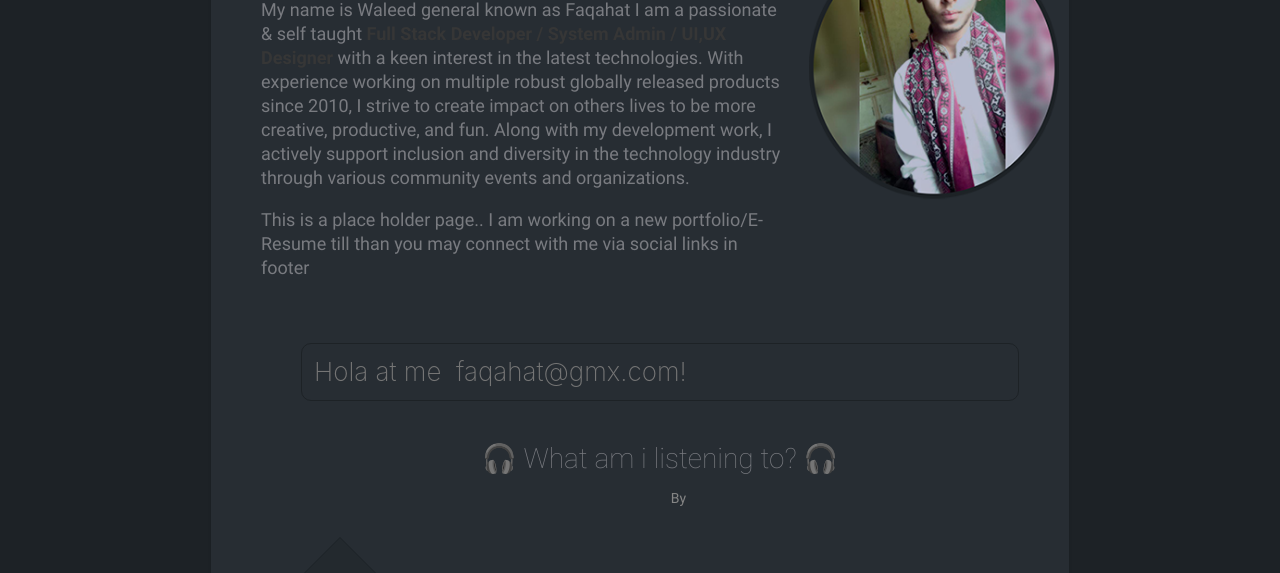
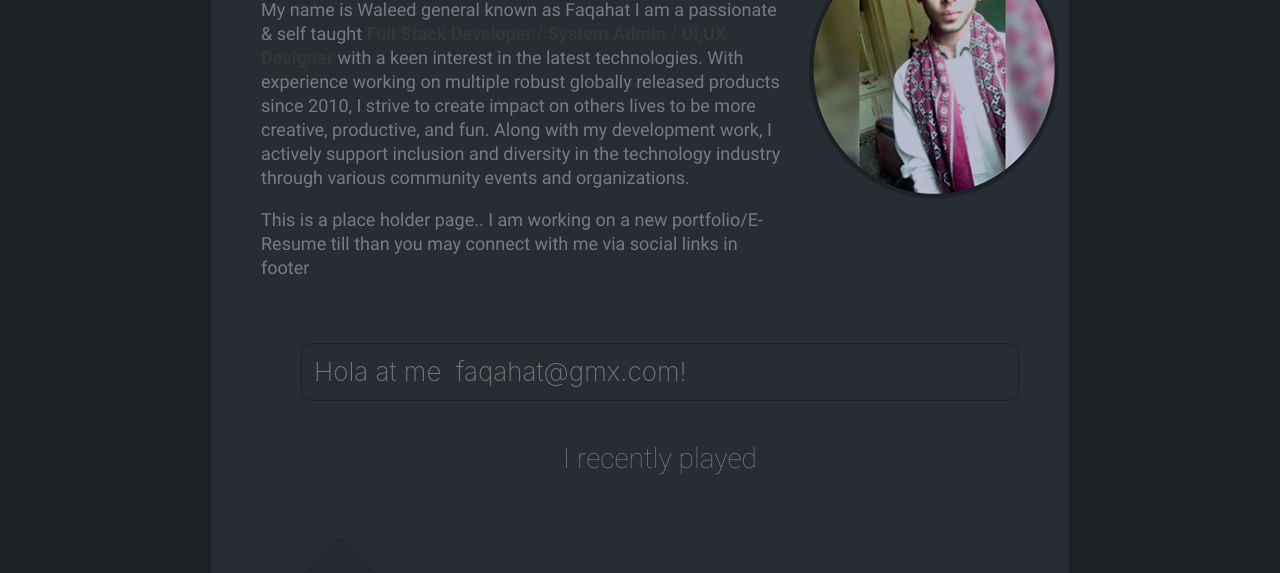
Before and after one commit to Faqahat/faqahat.com, a Gatsby site: page / in a window 1280 px wide. Shown: the part 186-759 px from the top of the page. Built offline with nearby package versions, Linux system fonts and the light colour scheme; Gatsby itself is replaced by a stand-in of ours; no server answers.

Commit message:
Fixed Loop

```diff
--- a/src/components/spotify.js
+++ b/src/components/spotify.js
@@ -7,7 +7,7 @@ import axios from "axios";
 
 const Spotify = () => {
     let [playingDetails,setPlayingDetails] = useState({
-                isPlaying : true,
+                isPlaying : false,
                 trackName : "",
                 artworkURI : "",
                 artistName : ""
@@ -16,6 +16,7 @@ const Spotify = () => {
 
     function getToken()
     {
+
         axios.get('/api/spotifyToken')
         .then(function (response) {
             accessToken = response.data;
@@ -81,7 +82,8 @@ const Spotify = () => {
 
     useEffect(() => {
         getToken();
-      });
+        console.log("Fetching  Token")
+      },[]);
     let header="",artWork="",musicName="",artist="",youtubeLink="";
     if(playingDetails.isPlaying)
     {
@@ -90,12 +92,12 @@ const Spotify = () => {
     }
     else
     {
-                    header = "I recently played";
-                    artWork = "";
+                header = "I recently played";
+                artWork = "";
     }
     youtubeLink = `https://www.youtube.com/results?search_query=${playingDetails.trackName} ${playingDetails.artistName}`
     musicName = <a  rel="noopener noreferrer" href={youtubeLink} target="_blank"> {playingDetails.trackName}</a>;
-    artist = `By ${playingDetails.artistName}`;
+    artist = ` ${playingDetails.artistName}`;
 	return(
 
         <div style={{margin: "25px"}}>
```
Also changed, not shown: public/index.html (+1 -1 lines).
